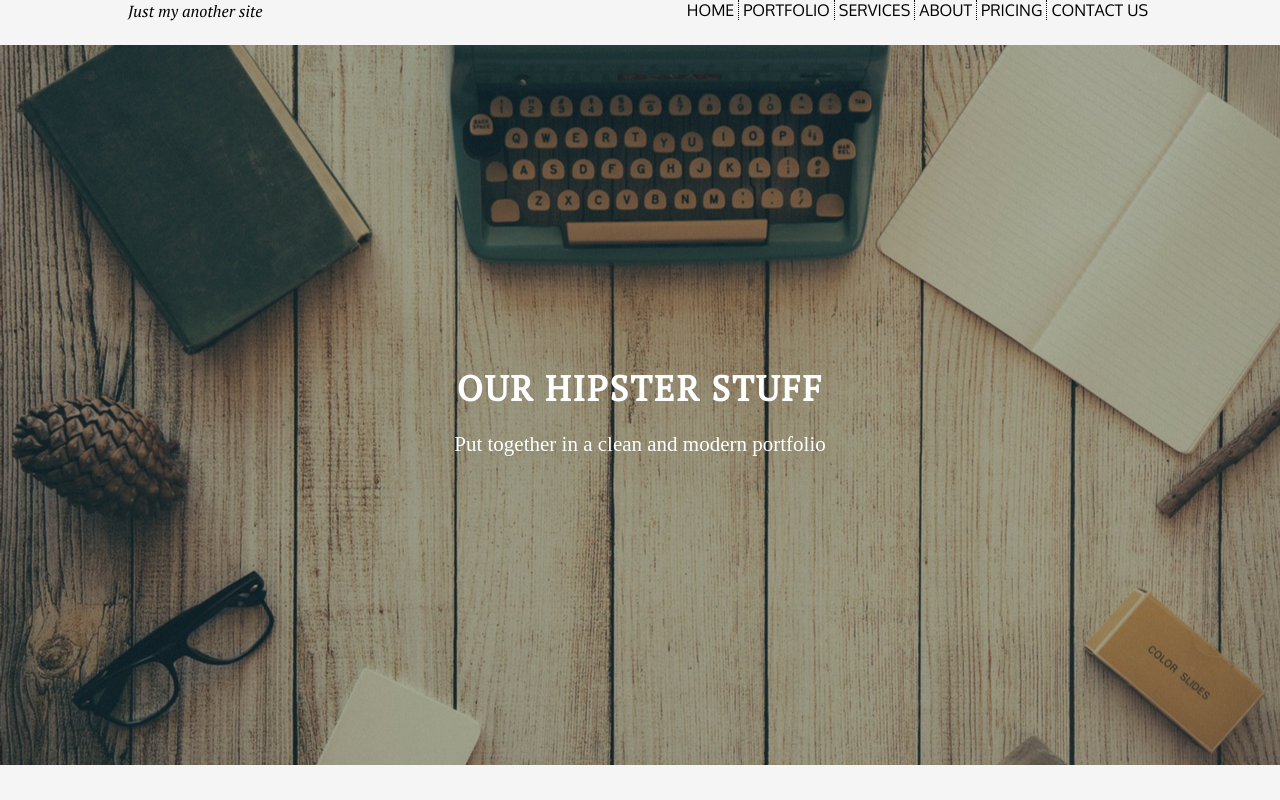
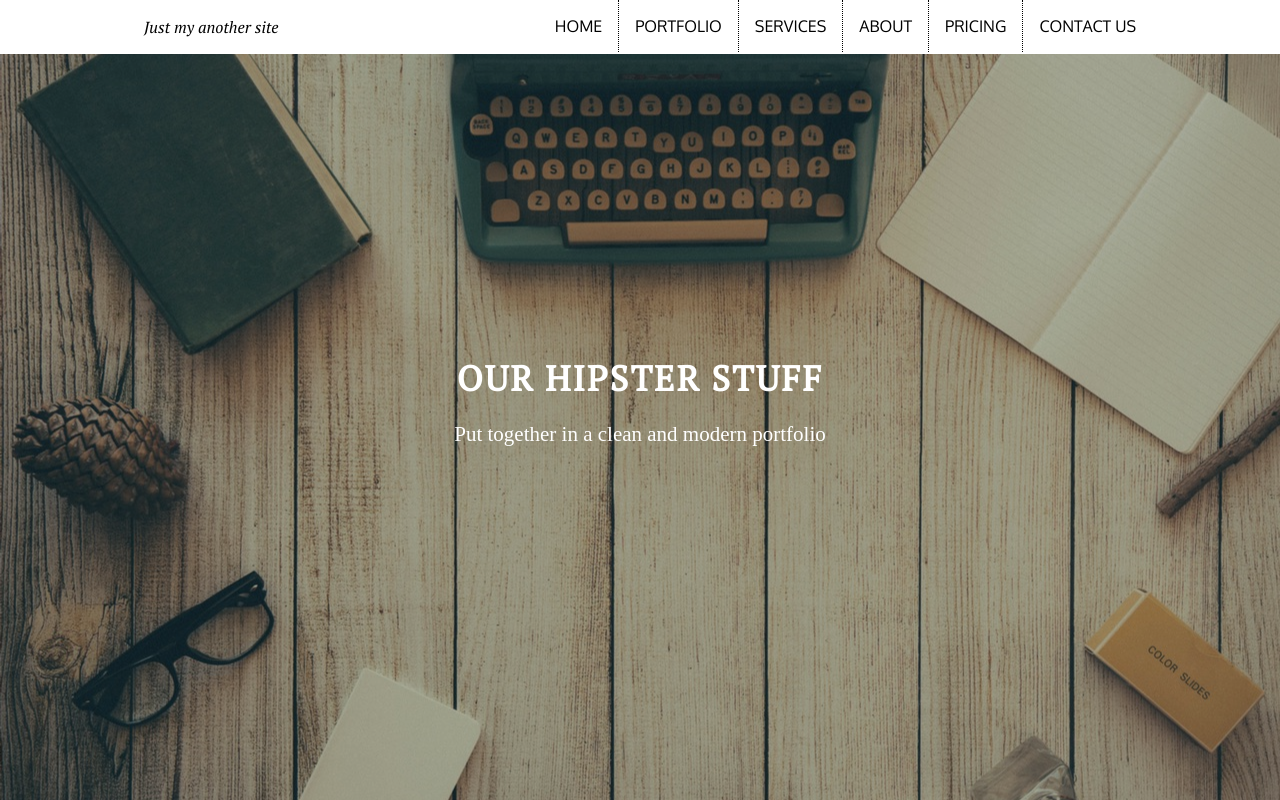
Before and after one commit to damiankoper/hipster, a plain HTML site: page index.html in a window 1280 px wide. Drawn offline with Linux system fonts and the light colour scheme.

Commit message:
wzkazówki ;)

```diff
--- a/index.html
+++ b/index.html
@@ -8,7 +8,8 @@
 </head>
 
 <body>
-    <div class="menu">
+    <div class="part menu">
+        <div class="limit">
             <div id="mleft">
                 Just my another site
             </div>
@@ -18,7 +19,8 @@
             </a>
                 <a class="button">
                 PORTFOLIO
-            </a> <a class="button">
+            </a>
+                <a class="button">
               SERVICES
             </a>
                 <a class="button">
@@ -31,14 +33,15 @@
                 CONTACT US
             </a>
             </div>
-
         </div>
-    <div style="clear:both;"></div>
-    <div class="stuff">
-        <h1>OUR HIPSTER STUFF</h1>
-        <p>
+    </div>
+    <div class="part stuff center-parent">
+        <div class="center-verhor">
+            <h1 class="stuff-h1">OUR HIPSTER STUFF</h1>
+            <p class="stuff-p">
                 Put together in a clean and modern portfolio
             </p>
+        </div>
     </div>
 </body>
 
--- a/style.css
+++ b/style.css
@@ -8,15 +8,28 @@
             width: 100%;
         }
 
+        .part{
+            width:100%;
+        }
+
+        .limit{
+            width:80%;
+            margin: 0 auto;
+            box-sizing: border-box;
+        }
+
         .menu {
-            width: 80%;
-            margin: 0 auto;
+            position: fixed;
+            top:0;left:0;
+            z-index: 999;
+            background-color: white;
         }
+
 
         #mleft {
             font-style: italic;
-            width: 30em;
-            float: left
+            float: left;
+            padding: 1em;
         }
 
         #mright {
@@ -34,6 +47,8 @@
             border-right: dotted 1px black;
             transition: all 0.3s;
             position: relative;
+            padding: 1em;
+            cursor: pointer;
         }
 
         .button:hover {
@@ -49,20 +64,37 @@
             background-position: center;
             background-size: cover;
             background-blend-mode: multiply;
-            height: 90vh;
-            position: relative;
+            height: 100vh;
             text-align: center;
         }
 
-        h1 {
-            padding-top: 40vh;
+        .center-parent{
+            position:relative;
+        }
+        .center-ver{
+            position:absolute;
+            top:50%;
+            transform:translateY(-50%);
+        }
+        .center-hor{
+            position:absolute;
+            left:50%;
+            transform:translateX(-50%);
+        }
+        .center-verhor{
+            position:absolute;
+            left:50%; top:50%;
+            transform:translate(-50%,-50%);
+        }
+
+        .stuff-h1 {
             color: white;
             letter-spacing: 2px;
             margin-bottom: 0;
             font-size: 35px;
         }
 
-        p {
+        .stuff-p {
             font-family: 'Times New Roman', Times, serif;
             color: white;
             font-size: 21px;
```
Lines whose indentation alone changed are shown as unchanged.
